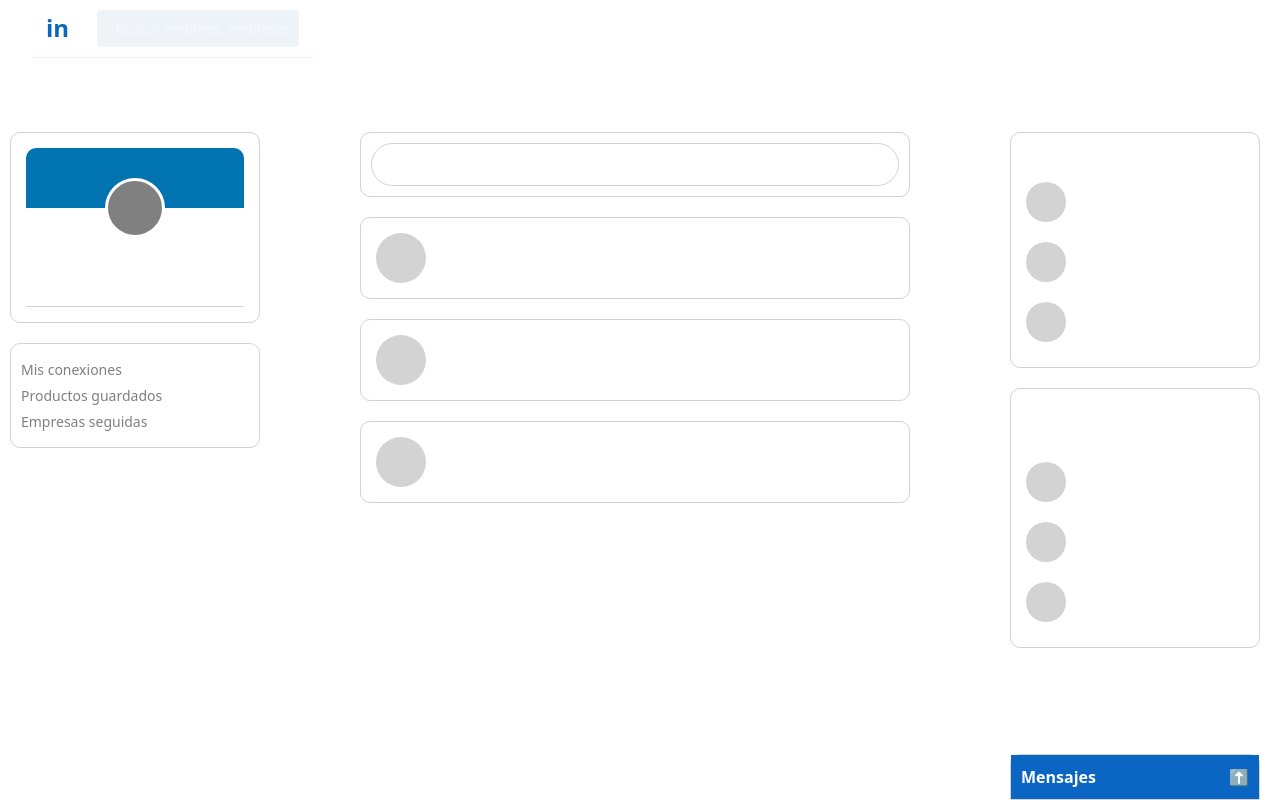
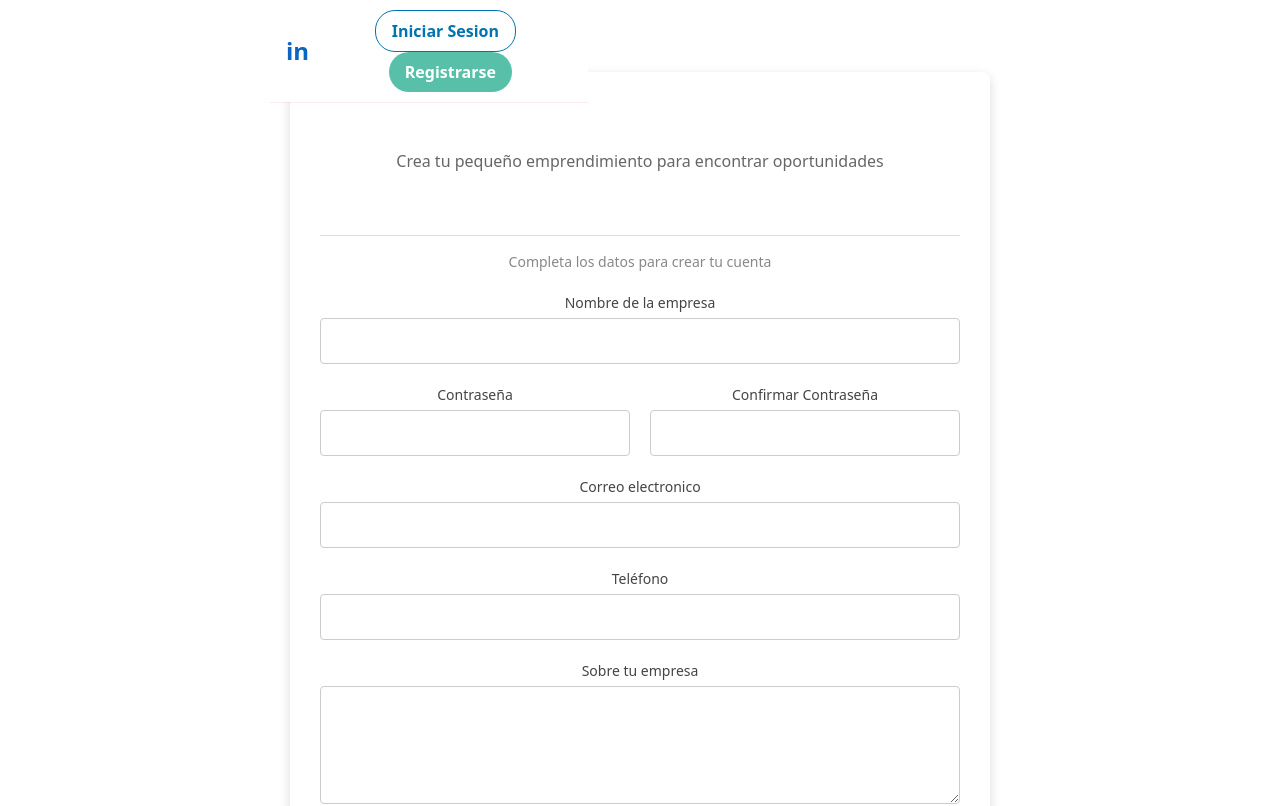
Before and after one commit to tocinochan033/mercado_cercano, a React (Vite) app: page / in a window 1280 px wide. Shown: the top 806 px of the page. Built offline with nearby package versions, Linux system fonts and the light colour scheme.

Commit message:
Refactor components and update .gitignore for clarity and consistency

```diff
--- a/src/RegisterPageCompany.jsx
+++ b/src/RegisterPageCompany.jsx
@@ -5,7 +5,7 @@ import App from './App';
 function RegisterPageCompany() {
   return (
     <div className="app">
-      {/* Usamos el Header con la variante 'landing' para mostrar los botones de navegación */}
+      {/* Variante del header */}
       <Header variant="landing" />
 
       <div className="registerPage__container">
--- a/src/RegisterPageUser.jsx
+++ b/src/RegisterPageUser.jsx
@@ -5,7 +5,7 @@ import App from './App';
 function RegisterPageUser() {
   return (
     <div className="app">
-      {/* Usamos el Header con la variante 'landing' para mostrar los botones de navegación */}
+      {/* variante del header */}
       <Header variant="landing" />
 
       <div className="registerPage__container">
--- a/src/components/Feed.jsx
+++ b/src/components/Feed.jsx
@@ -15,7 +15,7 @@ function Feed() {
       {/* Componente para Publicar */}
       <div className="card feed__inputContainer">
         <input className="feed__input" type="text" placeholder="Qué quieres compartir en la red?" />
-        {/* Aquí irían los iconos de adjuntar */}
+        {/* Aquí irían los iconos de adjuntar o no se alch */}
       </div>
 
       {/* Lista de Publicaciones */}
--- a/src/components/Post.jsx
+++ b/src/components/Post.jsx
@@ -12,7 +12,7 @@ function Post({ title, body }) {
         <div className="post__description">
           <p>{body}</p>
         </div>
-        {/* Aquí irían botones de Like, Comentar, Compartir */}
+        {/* Aquí irían botones de like, comentar, compartir si es que hay alch*/}
       </div>
     </div>
   );
--- a/src/components/header.jsx
+++ b/src/components/header.jsx
@@ -1,5 +1,7 @@
 // src/components/Header.jsx
 import React from 'react';
+
+//NO ME MUEVAN NADA DE AQUI CABRONES!!!!!!!!!!!!!!!!!!!!!!!!!!!!!!!!!!!!!!!!!!!!!!!!!!!!!!!!!!
 
 // Acepta una prop 'variant' para determinar qué contenido renderizar
 function Header({ variant }) {
--- a/src/main.jsx
+++ b/src/main.jsx
@@ -8,6 +8,6 @@ import LoginPage from './LoginPage.jsx'
 
 createRoot(document.getElementById('root')).render(
   <StrictMode>
-    <App/>
+    <RegisterPageCompany/>
   </StrictMode>,
 )
```
Also changed, not shown: src/HomePage.jsx (+4 -6 lines), 1 other file (tests, documents, lock files or other folders).
